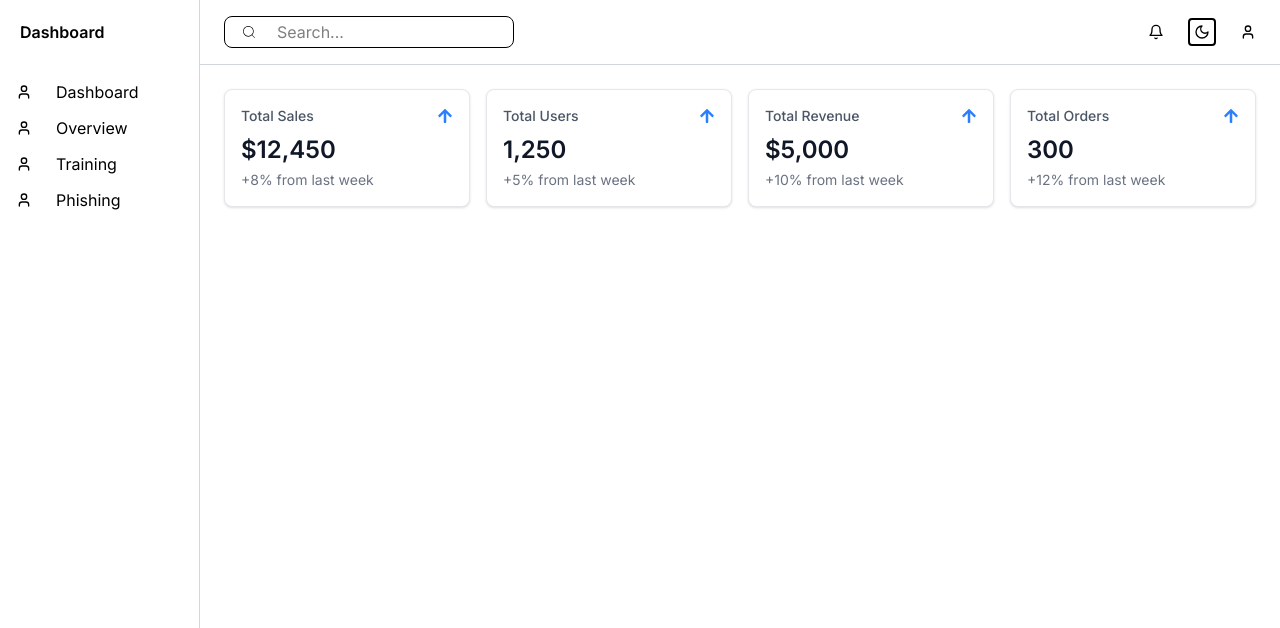
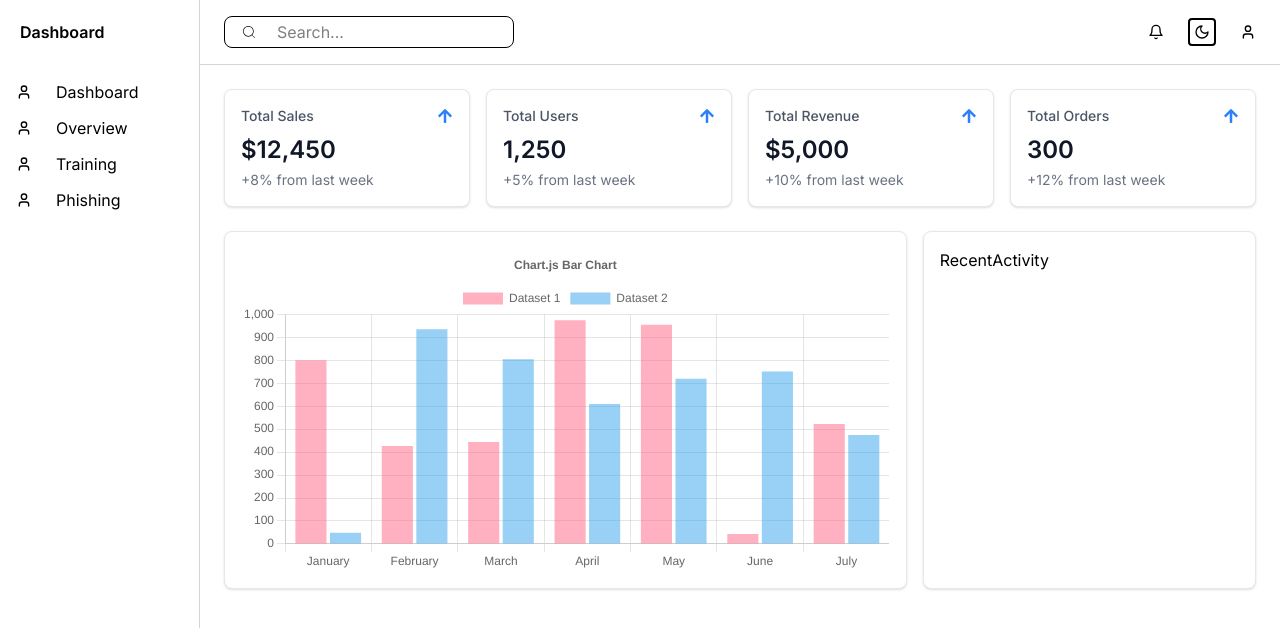
Before and after one commit to karmilan/app-dev-dashboard, a Next.js app: page / in a window 1280 px wide. Shown: the top 628 px of the page. Built offline with nearby package versions, Linux system fonts and the light colour scheme.

Commit message:
Add Chart

```diff
--- a/package.json
+++ b/package.json
@@ -9,9 +9,13 @@
     "lint": "next lint"
   },
   "dependencies": {
+    "@faker-js/faker": "^9.9.0",
+    "chart.js": "^4.5.0",
+    "faker": "^6.6.6",
     "next": "15.3.5",
     "next-themes": "^0.4.6",
     "react": "^19.0.0",
+    "react-chartjs-2": "^5.3.0",
     "react-dom": "^19.0.0",
     "react-icons": "^5.5.0"
   },
--- a/src/app/page.tsx
+++ b/src/app/page.tsx
@@ -1,9 +1,11 @@
+import AnalyticsOverview from "@/components/AnalyticsOverview";
 import DashboardTopContent from "@/components/DashboardTopContent";
 
 const page = () => {
   return (
     <div>
       <DashboardTopContent />
+      <AnalyticsOverview />
     </div>
   );
 };
--- /dev/null
+++ b/src/components/AnalyticsOverview.tsx
@@ -0,0 +1,23 @@
+"use client";
+import RecentActivity from "./RecentActivity";
+import Card from "./ui/Card";
+import { Chart } from "./ui/Chart";
+
+const AnalyticsOverview = () => {
+  return (
+    <>
+      <div className="grid grid-cols-1 md:grid-cols-3 gap-4 mt-6">
+        <div className=" md:col-span-2">
+          <Card>
+            <Chart />
+          </Card>
+        </div>
+        <Card>
+          <RecentActivity />
+        </Card>
+      </div>
+    </>
+  );
+};
+
+export default AnalyticsOverview;
--- a/src/components/DashboardTopContent.tsx
+++ b/src/components/DashboardTopContent.tsx
@@ -1,28 +1,28 @@
 import { FaArrowUp } from "react-icons/fa";
-import Card from "./ui/Card";
+import TopContentCard from "./ui/TopContentCard";
 
 const DashboardTopContent = () => {
   return (
     <div className="grid grid-cols-1 md:grid-cols-4 gap-4">
-      <Card
+      <TopContentCard
         title="Total Sales"
         value="$12,450"
         icon={<FaArrowUp />}
         description="+8% from last week"
       />
-      <Card
+      <TopContentCard
         title="Total Users"
         value="1,250"
         icon={<FaArrowUp />}
         description="+5% from last week"
       />
-      <Card
+      <TopContentCard
         title="Total Revenue"
         value="$5,000"
         icon={<FaArrowUp />}
         description="+10% from last week"
       />
-      <Card
+      <TopContentCard
         title="Total Orders"
         value="300"
         icon={<FaArrowUp />}
--- /dev/null
+++ b/src/components/RecentActivity.tsx
@@ -0,0 +1,5 @@
+const RecentActivity = () => {
+  return <div>RecentActivity</div>;
+};
+
+export default RecentActivity;
--- a/src/components/ui/Card.tsx
+++ b/src/components/ui/Card.tsx
@@ -1,45 +1,10 @@
-type CardProps = {
-  title: string;
-  icon?: React.ReactNode;
-  value?: string | number;
-  description?: string;
-  footer?: React.ReactNode;
-};
-
-const Card: React.FC<CardProps> = ({
-  title,
-  icon,
-  value,
-  description,
-  footer,
-}) => {
+const Card = ({ children }: { children: React.ReactNode }) => {
   return (
-    <div className="bg-white dark:bg-slate-800 border border-gray-200 dark:border-slate-700 rounded-lg shadow-sm p-4 transition hover:shadow-md">
-      {/* Header Row */}
-      <div className="flex items-center justify-between mb-2">
-        <h2 className="text-sm font-medium text-gray-600 dark:text-slate-400">
-          {title}
-        </h2>
-        {icon && <div className="text-blue-500 dark:text-blue-400">{icon}</div>}
+    <>
+      <div className="bg-white dark:bg-slate-800 border border-gray-200 dark:border-slate-700 rounded-lg shadow-sm p-4 transition hover:shadow-md">
+        {children}
       </div>
-
-      {/* Value or Content */}
-      {value && (
-        <div className="text-2xl font-semibold text-gray-900 dark:text-slate-100 mb-1">
-          {value}
-        </div>
-      )}
-
-      {/* Optional Description */}
-      {description && (
-        <p className="text-sm text-gray-500 dark:text-slate-400">
-          {description}
-        </p>
-      )}
-
-      {/* Optional Footer */}
-      {footer && <div className="mt-4">{footer}</div>}
-    </div>
+    </>
   );
 };
 
--- /dev/null
+++ b/src/components/ui/Chart.tsx
@@ -0,0 +1,56 @@
+import {
+  BarElement,
+  CategoryScale,
+  Chart as ChartJS,
+  Legend,
+  LinearScale,
+  Title,
+  Tooltip,
+} from "chart.js";
+// import faker from "faker";
+import { faker } from "@faker-js/faker";
+import { Bar } from "react-chartjs-2";
+
+ChartJS.register(
+  CategoryScale,
+  LinearScale,
+  BarElement,
+  Title,
+  Tooltip,
+  Legend
+);
+
+export const options = {
+  responsive: true,
+  plugins: {
+    legend: {
+      position: "top" as const,
+    },
+    title: {
+      display: true,
+      text: "Chart.js Bar Chart",
+    },
+  },
+};
+
+const labels = ["January", "February", "March", "April", "May", "June", "July"];
+
+export const data = {
+  labels,
+  datasets: [
+    {
+      label: "Dataset 1",
+      data: labels.map(() => faker.number.int({ min: 0, max: 1000 })),
+      backgroundColor: "rgba(255, 99, 132, 0.5)",
+    },
+    {
+      label: "Dataset 2",
+      data: labels.map(() => faker.number.int({ min: 0, max: 1000 })),
+      backgroundColor: "rgba(53, 162, 235, 0.5)",
+    },
+  ],
+};
+
+export function Chart() {
+  return <Bar options={options} data={data} />;
+}
--- /dev/null
+++ b/src/components/ui/TopContentCard.tsx
@@ -0,0 +1,46 @@
+type CardProps = {
+  title: string;
+  icon?: React.ReactNode;
+  value?: string | number;
+  description?: string;
+  footer?: React.ReactNode;
+};
+
+const TopContentCard: React.FC<CardProps> = ({
+  title,
+  icon,
+  value,
+  description,
+  footer,
+}) => {
+  return (
+    <div className="bg-white dark:bg-slate-800 border border-gray-200 dark:border-slate-700 rounded-lg shadow-sm p-4 transition hover:shadow-md">
+      {/* Header Row */}
+      <div className="flex items-center justify-between mb-2">
+        <h2 className="text-sm font-medium text-gray-600 dark:text-slate-400">
+          {title}
+        </h2>
+        {icon && <div className="text-blue-500 dark:text-blue-400">{icon}</div>}
+      </div>
+
+      {/* Value or Content */}
+      {value && (
+        <div className="text-2xl font-semibold text-gray-900 dark:text-slate-100 mb-1">
+          {value}
+        </div>
+      )}
+
+      {/* Optional Description */}
+      {description && (
+        <p className="text-sm text-gray-500 dark:text-slate-400">
+          {description}
+        </p>
+      )}
+
+      {/* Optional Footer */}
+      {footer && <div className="mt-4">{footer}</div>}
+    </div>
+  );
+};
+
+export default TopContentCard;
```
Also changed, not shown: 2 other files (tests, documents, lock files or other folders).
